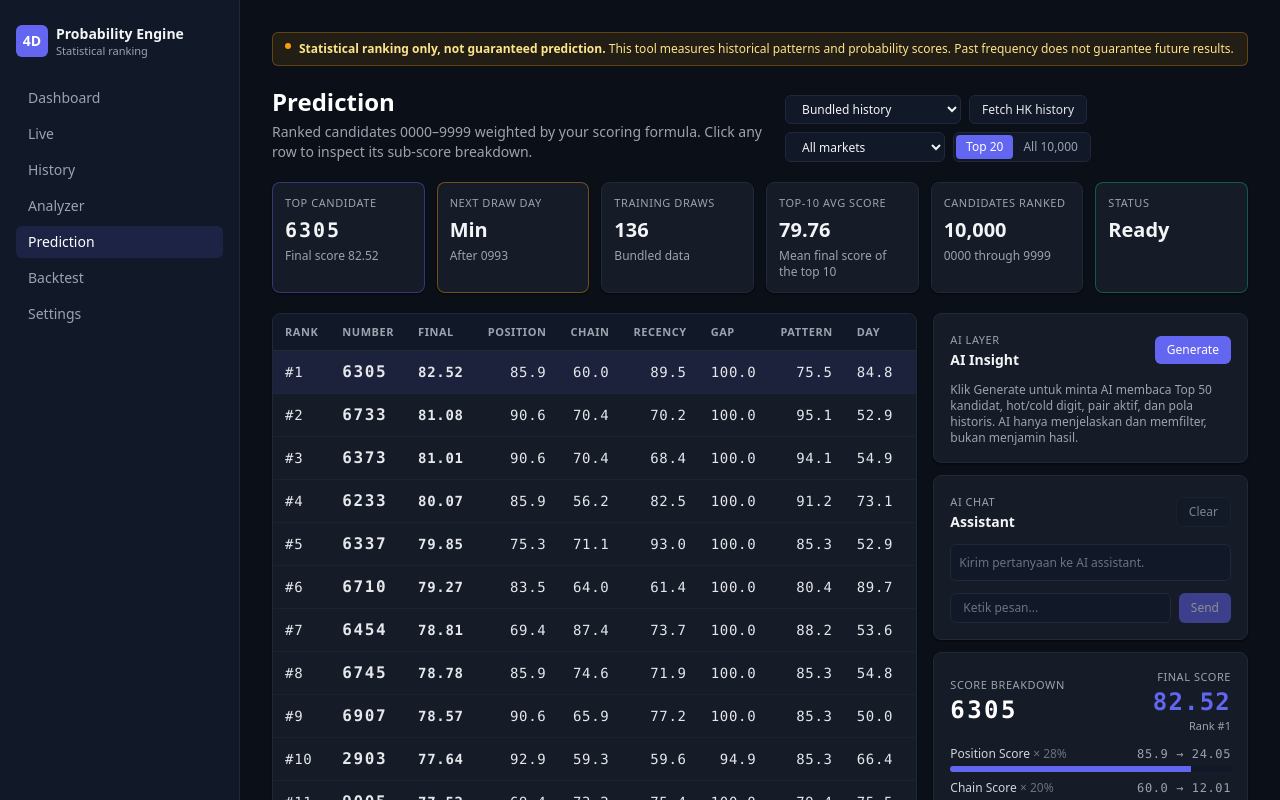
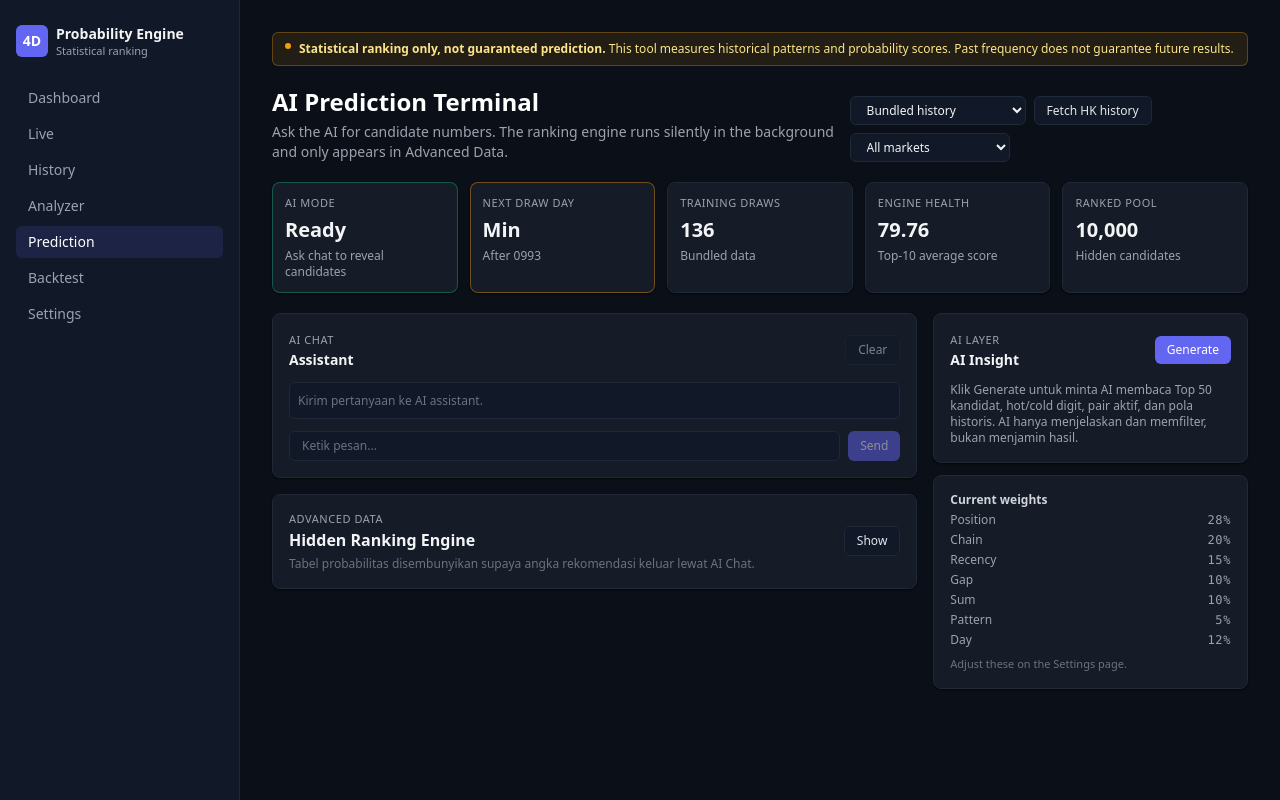
Before and after one commit to LoOp575/Togel2, a Next.js app: page /prediction in a window 1280 px wide. Shown: the top 800 px of the page. Built offline with nearby package versions, Linux system fonts and the light colour scheme.

Commit message:
Make prediction page AI-first with hidden advanced ranking

```diff
--- a/app/prediction/page.tsx
+++ b/app/prediction/page.tsx
@@ -57,6 +57,7 @@ export default function PredictionPage() {
   const [market, setMarket] = useState("ALL");
   const [weights, setWeights] = useState<ScoreWeights>(DEFAULT_WEIGHTS);
   const [view, setView] = useState<"top20" | "all">("top20");
+  const [showAdvanced, setShowAdvanced] = useState(false);
   const [computing, setComputing] = useState(true);
   const [ranked, setRanked] = useState<RankedCandidate[]>([]);
   const [selected, setSelected] = useState<RankedCandidate | null>(null);
@@ -174,8 +175,8 @@ export default function PredictionPage() {
   return (
     <>
       <PageHeader
-        title="Prediction"
-        description="Ranked candidates 0000–9999 weighted by your scoring formula. Click any row to inspect its sub-score breakdown."
+        title="AI Prediction Terminal"
+        description="Ask the AI for candidate numbers. The ranking engine runs silently in the background and only appears in Advanced Data."
         actions={
           <div className="flex flex-wrap gap-2">
             <select
@@ -206,36 +207,18 @@ export default function PredictionPage() {
                 </option>
               ))}
             </select>
-            <div className="flex rounded-md border border-bg-border bg-bg-soft p-0.5">
-              <button
-                onClick={() => setView("top20")}
-                className={`rounded px-2.5 py-1 text-xs ${
-                  view === "top20" ? "bg-accent text-white" : "text-gray-400"
-                }`}
-              >
-                Top 20
-              </button>
-              <button
-                onClick={() => setView("all")}
-                className={`rounded px-2.5 py-1 text-xs ${
-                  view === "all" ? "bg-accent text-white" : "text-gray-400"
-                }`}
-              >
-                All 10,000
-              </button>
-            </div>
           </div>
         }
       />
 
       {scrapeMessage ? <div className="card-tight text-xs text-gray-400">{scrapeMessage}</div> : null}
 
-      <div className="grid grid-cols-2 gap-3 md:grid-cols-6">
+      <div className="grid grid-cols-2 gap-3 md:grid-cols-5">
         <StatCard
-          label="Top Candidate"
-          value={top ? <span className="mono tracking-widest">{top.number}</span> : "—"}
-          hint={top ? `Final score ${top.finalScore.toFixed(2)}` : undefined}
-          tone="accent"
+          label="AI Mode"
+          value={computing ? "Syncing" : "Ready"}
+          hint="Ask chat to reveal candidates"
+          tone={computing ? "warn" : "good"}
         />
         <StatCard
           label="Next Draw Day"
@@ -249,31 +232,63 @@ export default function PredictionPage() {
           hint={sourceMode === "scrapedHK" ? "Scraped source" : "Bundled data"}
         />
         <StatCard
-          label="Top-10 Avg Score"
+          label="Engine Health"
           value={top10AvgScore.toFixed(2)}
-          hint="Mean final score of the top 10"
+          hint="Top-10 average score"
         />
         <StatCard
-          label="Candidates Ranked"
+          label="Ranked Pool"
           value={ranked.length.toLocaleString()}
-          hint="0000 through 9999"
-        />
-        <StatCard
-          label="Status"
-          value={computing ? "Computing…" : "Ready"}
-          tone={computing ? "warn" : "good"}
+          hint="Hidden candidates"
         />
       </div>
 
       <div className="grid gap-4 lg:grid-cols-3">
-        <div className="lg:col-span-2">
-          <CandidateTable
-            rows={ranked}
-            onSelect={setSelected}
-            selectedNumber={selected?.number ?? null}
-            limit={view === "top20" ? 20 : undefined}
-            compact={view === "top20"}
-          />
+        <div className="space-y-4 lg:col-span-2">
+          <AiChatPanel context={chatContext} />
+          <div className="card space-y-3">
+            <div className="flex items-center justify-between gap-3">
+              <div>
+                <p className="stat-label">Advanced Data</p>
+                <h2 className="font-semibold text-gray-100">Hidden Ranking Engine</h2>
+                <p className="mt-1 text-xs text-gray-500">
+                  Tabel probabilitas disembunyikan supaya angka rekomendasi keluar lewat AI Chat.
+                </p>
+              </div>
+              <button className="btn text-xs" onClick={() => setShowAdvanced((v) => !v)}>
+                {showAdvanced ? "Hide" : "Show"}
+              </button>
+            </div>
+            {showAdvanced ? (
+              <div className="space-y-3">
+                <div className="flex rounded-md border border-bg-border bg-bg-soft p-0.5">
+                  <button
+                    onClick={() => setView("top20")}
+                    className={`rounded px-2.5 py-1 text-xs ${
+                      view === "top20" ? "bg-accent text-white" : "text-gray-400"
+                    }`}
+                  >
+                    Top 20
+                  </button>
+                  <button
+                    onClick={() => setView("all")}
+                    className={`rounded px-2.5 py-1 text-xs ${
+                      view === "all" ? "bg-accent text-white" : "text-gray-400"
+                    }`}
+                  >
+                    All 10,000
+                  </button>
+                </div>
+                <CandidateTable
+                  rows={ranked}
+                  onSelect={setSelected}
+                  selectedNumber={selected?.number ?? null}
+                  limit={view === "top20" ? 20 : undefined}
+                  compact={view === "top20"}
+                />
+              </div>
+            ) : null}
+          </div>
         </div>
         <div className="space-y-3">
           <AiInsightPanel
@@ -282,8 +297,7 @@ export default function PredictionPage() {
             error={aiError}
             onGenerate={generateAiInsight}
           />
-          <AiChatPanel context={chatContext} />
-          <ScoreBreakdown candidate={selected} weights={weights} />
+          {showAdvanced ? <ScoreBreakdown candidate={selected} weights={weights} /> : null}
           <div className="card text-xs text-gray-400">
             <p className="mb-1 font-semibold text-gray-300">Current weights</p>
             <ul className="space-y-1">
```
